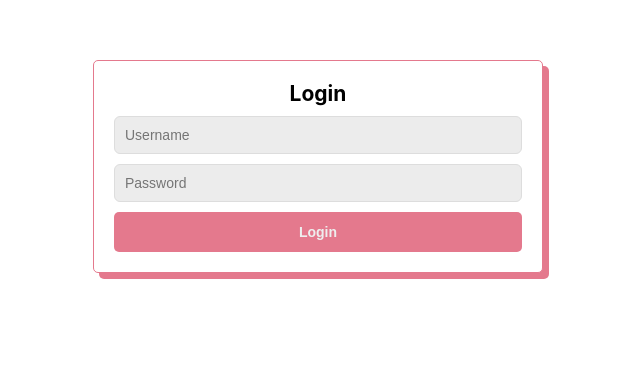
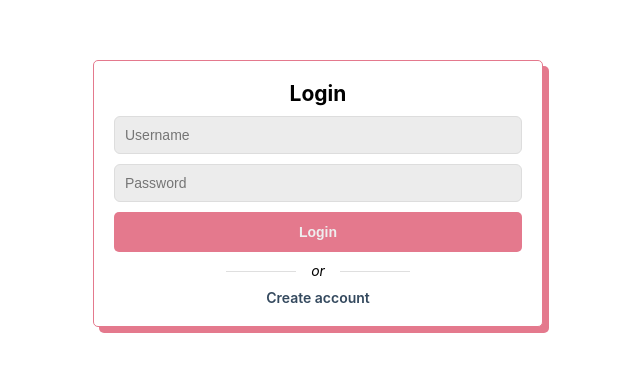
Before and after one commit to nmeowt/file-management-frontend, a React (Create React App) app: page / in a window 1280 px wide. Shown: the part 140-512 px from the top of the page, without its empty margins (322-962 px from the left). Built offline with nearby package versions, Linux system fonts and the light colour scheme.

Commit message:
update login ui

```diff
--- a/src/routes/login/Login.jsx
+++ b/src/routes/login/Login.jsx
@@ -25,8 +25,18 @@ const Login = () => {
                             <div>
                                 <input className="mt-1" placeholder="Username" name="username" onChange={handleChange} />
                                 <input className="mt-1" placeholder="Password" type="password" name="password" onChange={handleChange} />
-                                {error.length > 0 ? error.map((err, index) => <i key={index} style={{ color: "rgb(254, 170, 67)", fontSize: 12 }}>{err}</i>) : null}
+                                {
+                                    error.length > 0
+                                        ? error.map((err, index) => <i key={index} style={{ color: "rgb(254, 170, 67)", fontSize: 12 }}>{err}</i>)
+                                        : null
+                                }
                                 <button className="mt-1 btnLogin" onClick={handleSubmit}>Login</button>
+                            </div>
+                            <div className="linethough">
+                                <span>or</span>
+                            </div>
+                            <div >
+                                <a href="/signup">Create account</a>
                             </div>
                         </div>
                     </div>
--- a/src/routes/login/login.css
+++ b/src/routes/login/login.css
@@ -323,3 +323,29 @@ hr {
 .app_preview .app_title {
     font-weight: 700;
 }
+
+.linethough {
+    position: relative;
+    z-index: 1;
+    margin: 10px auto;
+}
+
+.linethough:before {
+    border-top: 1px solid #dfdfdf;
+    content: "";
+    margin: 0 auto;
+    position: absolute;
+    top: 50%;
+    left: 0;
+    right: 0;
+    bottom: 0;
+    width: 45%;
+    z-index: -1;
+}
+
+.linethough span {
+    /* to hide the lines from behind the text, you have to set the background color the same as the container */
+    background: #fff;
+    padding: 0 15px;
+    font-style: italic;
+}
```
